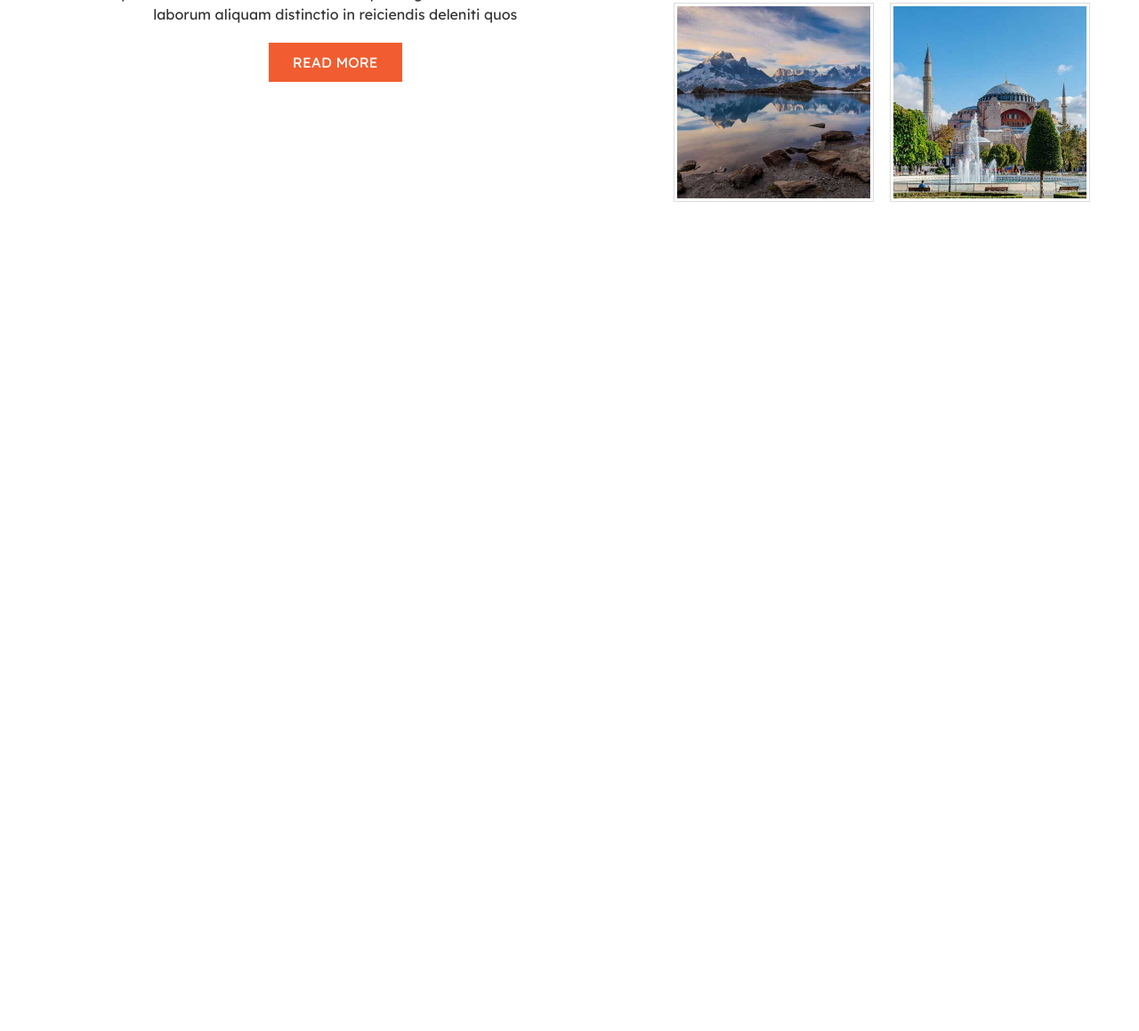
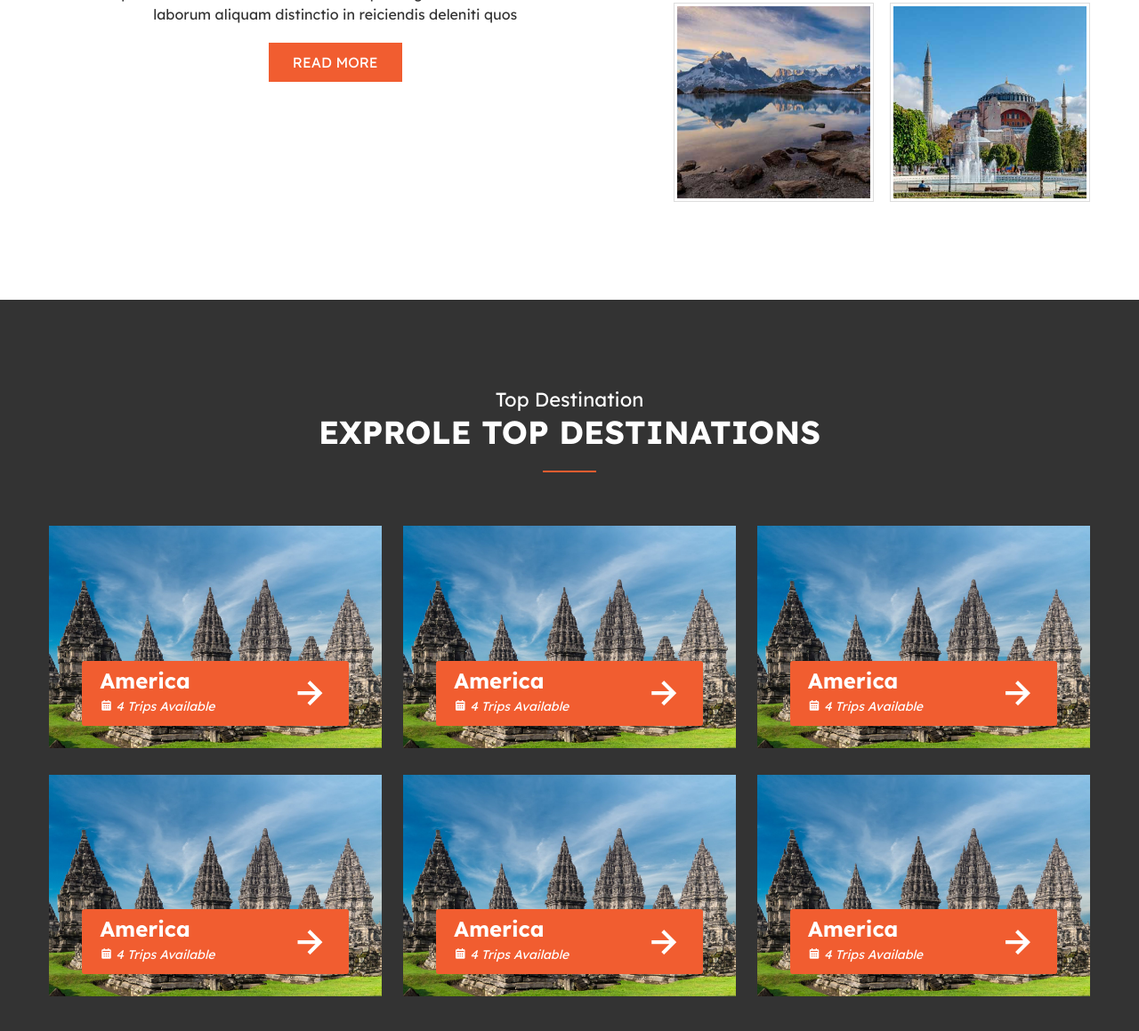
Before and after one commit to mokammeltanvir/Tour-Travel-Website, a plain HTML site: page index.html in a window 1280 px wide. Shown: the part 1152-2311 px from the top of the page at 89% size. Before the commit the page ends 1489 px from the top, so only its background shows below. Drawn offline with nearby package versions, Linux system fonts and the light colour scheme.

Commit message:
Home page Destination section

```diff
--- a/assets/css/style.css
+++ b/assets/css/style.css
@@ -215,3 +215,91 @@ body {
   transform: scale(1.1);
   transition: .3s;
 }
+/* Destinations CSS */
+.destination-area{
+  background-color: #333;
+  color: #fff;
+  padding: 100px 0;
+}
+.section-title{
+  text-align: center;
+  margin-bottom: 60px;
+}
+.section-title p{
+  font-size: 22px;
+  text-transform: capitalize;
+}
+.section-title h4{
+  font-size: 36px;
+  text-transform: uppercase;
+  font-weight: 700;
+  line-height: 50px;
+  display: inline-block;
+  position: relative;
+  padding-bottom: 20px;
+}
+.section-title h4:after{
+  content: "";
+  position: absolute;
+  width: 60px;
+  height: 2px;
+  background-color: #f15d30;
+  left: 50%;
+  bottom: 0;
+  transform: translate(-50%);
+
+}
+.destinations{
+  display: flex;
+  justify-content: space-between;
+  flex-wrap: wrap;
+}
+.single-destination{
+  flex-basis: 32%;
+  position: relative;
+  margin-bottom: 30px;
+}
+.single-destination img{
+  width: 100%;
+}
+.destination-content{
+  position: absolute;
+  bottom: 10%;
+  width: 80%;
+  left: 10%;
+  right: 10%;
+  background-color: #f15d30;
+  text-align: center;
+  padding: 10px 20px;
+  color: #fff;
+  border-radius: 3px;
+  display: flex;
+  align-items: center;
+  justify-content: space-between;
+}
+.destination-content:hover{
+  transform: scale(1.1);
+  transition: .3s;
+}
+.destination-content h4{
+  font-size: 24px;
+  text-transform: capitalize;
+  text-align:left;
+}
+.destination-content h4 span{
+  display: block;
+  font-size: 14px;
+  font-weight: 400;
+  font-style: italic;
+  margin-top: 5px;
+}
+.destination-content a{
+  color: #fff;
+  font-size: 50px;
+}
+.destination-area {
+  background-color: #333;
+}
+.destination-area .section-title{
+  color: #fff;
+}
--- a/index.html
+++ b/index.html
@@ -100,5 +100,77 @@
       </div>
     </section>
     <!--/About end-->
+    <!--Destination area-->
+    <section class="destination-area">
+      <div class="container">
+        <div class="section-title">
+          <p>top destination</p>
+          <h4>Exprole Top Destinations</h4>
+        </div>
+        <div class="destinations">
+          <div class="single-destination">
+            <img src="assets/img/destination1.jpg" alt="" />
+            <div class="destination-content">
+              <h4>
+                america
+                <span><i class="bx bxs-calendar"></i> 4 trips available</span>
+              </h4>
+              <a href="#"><i class="bx bx-right-arrow-alt"></i></a>
+            </div>
+          </div>
+          <div class="single-destination">
+            <img src="assets/img/destination1.jpg" alt="" />
+            <div class="destination-content">
+              <h4>
+                america
+                <span><i class="bx bxs-calendar"></i> 4 trips available</span>
+              </h4>
+              <a href="#"><i class="bx bx-right-arrow-alt"></i></a>
+            </div>
+          </div>
+          <div class="single-destination">
+            <img src="assets/img/destination1.jpg" alt="" />
+            <div class="destination-content">
+              <h4>
+                america
+                <span><i class="bx bxs-calendar"></i> 4 trips available</span>
+              </h4>
+              <a href="#"><i class="bx bx-right-arrow-alt"></i></a>
+            </div>
+          </div>
+          <div class="single-destination">
+            <img src="assets/img/destination1.jpg" alt="" />
+            <div class="destination-content">
+              <h4>
+                america
+                <span><i class="bx bxs-calendar"></i> 4 trips available</span>
+              </h4>
+              <a href="#"><i class="bx bx-right-arrow-alt"></i></a>
+            </div>
+          </div>
+          <div class="single-destination">
+            <img src="assets/img/destination1.jpg" alt="" />
+            <div class="destination-content">
+              <h4>
+                america
+                <span><i class="bx bxs-calendar"></i> 4 trips available</span>
+              </h4>
+              <a href="#"><i class="bx bx-right-arrow-alt"></i></a>
+            </div>
+          </div>
+          <div class="single-destination">
+            <img src="assets/img/destination1.jpg" alt="" />
+            <div class="destination-content">
+              <h4>
+                america
+                <span><i class="bx bxs-calendar"></i> 4 trips available</span>
+              </h4>
+              <a href="#"><i class="bx bx-right-arrow-alt"></i></a>
+            </div>
+          </div>
+        </div>
+      </div>
+    </section>
+    <!--/Destination end-->
   </body>
 </html>
```
